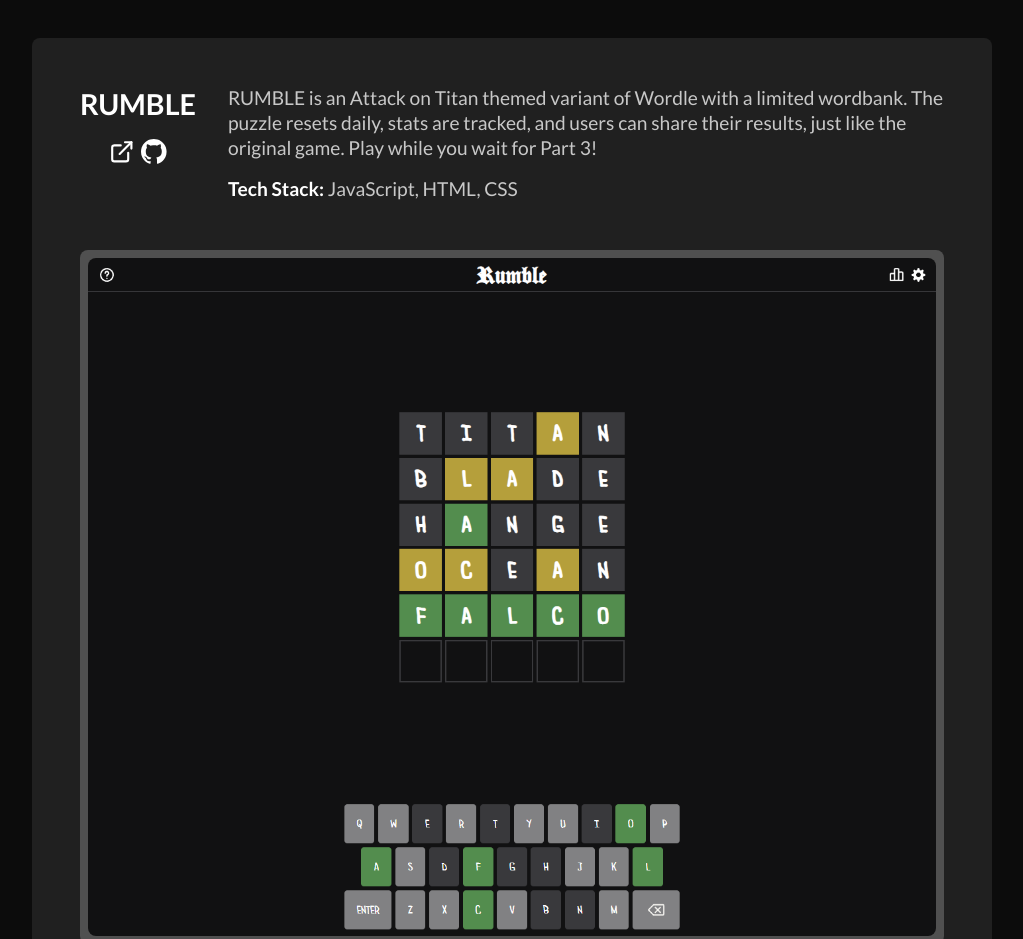
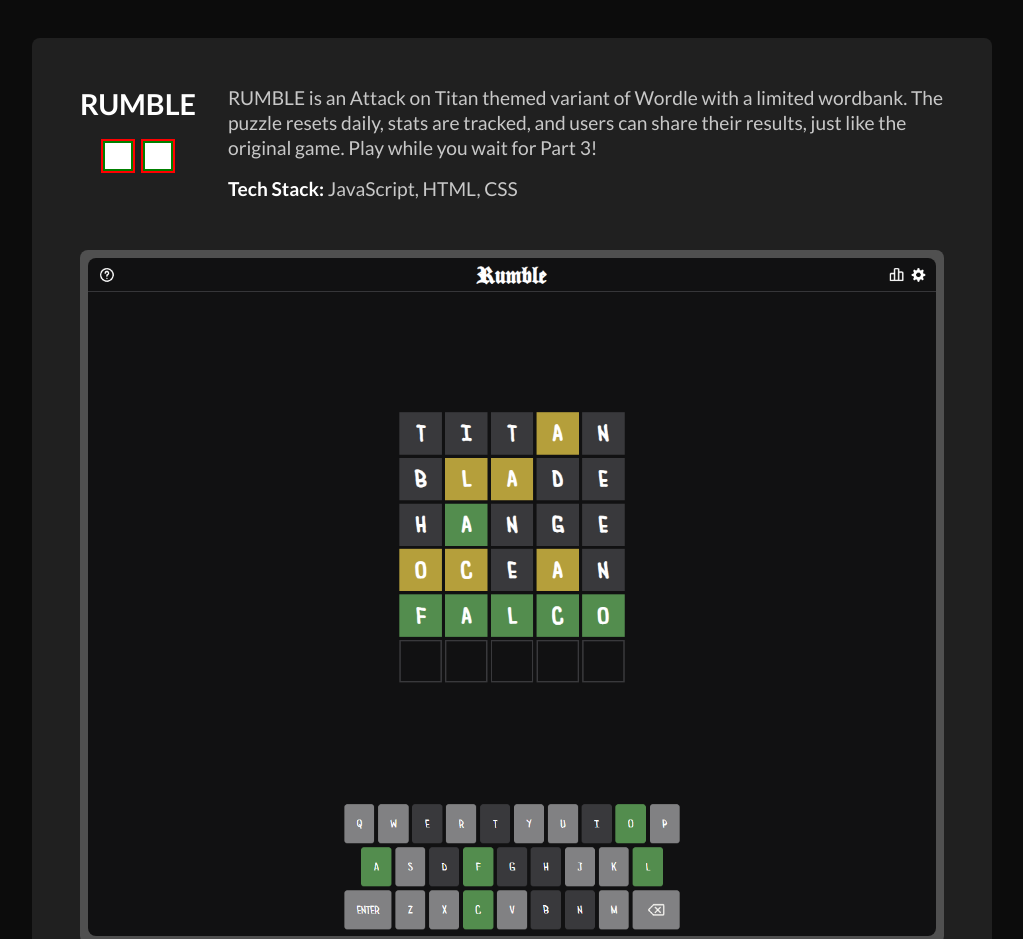
Before and after one commit to raymondeah/raymondeah.github.io, a Svelte app: page / in a window 1280 px wide. Shown: the part 1380-2319 px from the top of the page, without its empty margins (128-1151 px from the left). Built offline with nearby package versions, Linux system fonts and the light colour scheme.

Commit message:
svg debug ios

```diff
--- a/src/components/Rumble.svelte
+++ b/src/components/Rumble.svelte
@@ -19,7 +19,7 @@
                             </div>
                         </a>
 
-                        <a class="icon" href="https://github.com/raymondeah/RUMBLE" target="_blank">
+                        <a href="https://github.com/raymondeah/RUMBLE" target="_blank">
                             <div class="icon">
                                 <Github />
                             </div>
@@ -67,6 +67,7 @@
 
     a {
         color: white;
+        border: 2px solid red;
     }
 
     .card {
@@ -128,12 +129,14 @@
     }
 
     .icon {
-        fill: white !important;
         width: 1.6rem;
         height: 1.6rem;
+        fill: white;
+        background-color: white;;
         display: flex;
         justify-content: center;
         align-items: center;
+        border: 2px solid green;
     }
 
     .title {
```
Also changed, not shown: public/build/bundle.css, public/build/bundle.js, 1 other file (tests, documents, lock files or other folders).
